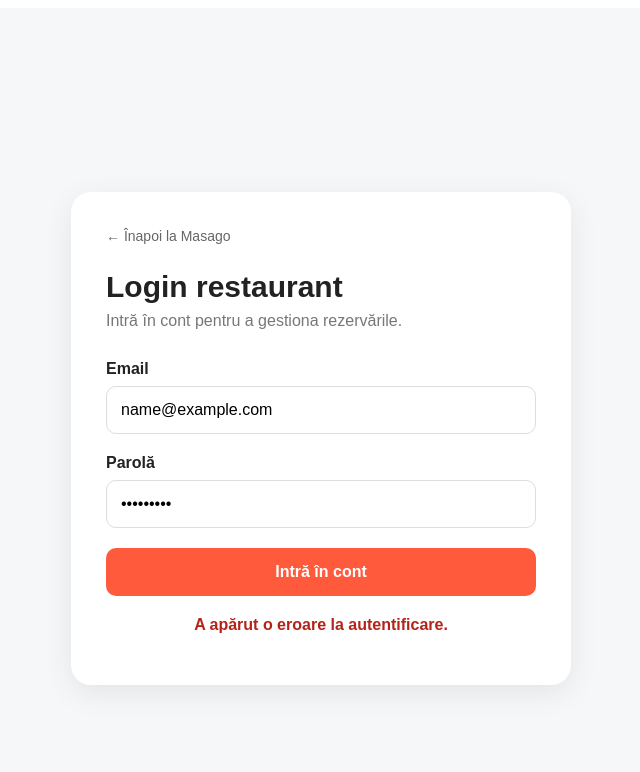
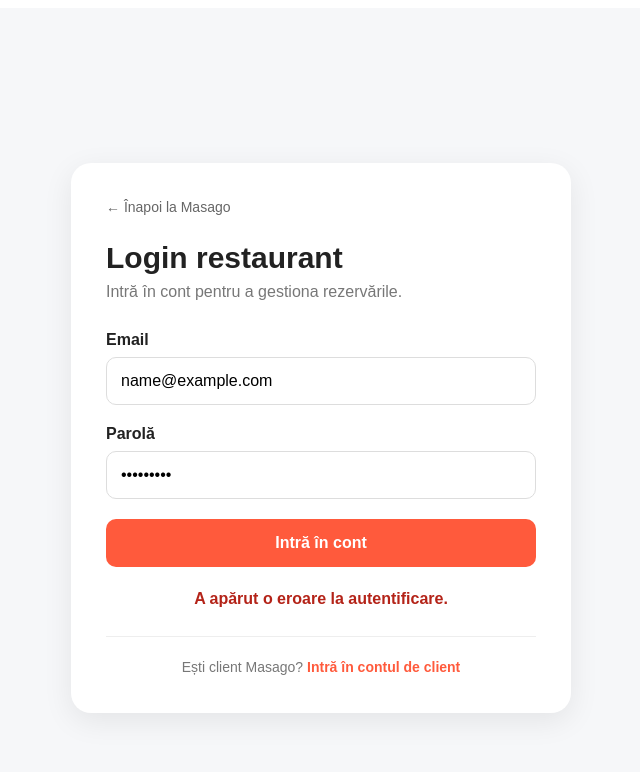
Before and after one commit to masago1/masago1, a Next.js app: page /login in a window 1280 px wide. Both pictures are taken after typing "name@example.com", "Sample123" into the empty fields and a click on the button "Intră în cont". Shown: the top 772 px of the page, without its empty margins (319-959 px from the left). Built offline with nearby package versions, Linux system fonts and the light colour scheme; no server answers.

Commit message:
Update page.js

```diff
--- a/app/login/page.js
+++ b/app/login/page.js
@@ -27,20 +27,28 @@ export default function LoginPage() {
         process.env.NEXT_PUBLIC_SUPABASE_PUBLISHABLE_KEY;
 
       if (!supabaseUrl || !supabaseKey) {
-        setMessage("Conexiunea cu Supabase nu este configurată.");
+        setMessage(
+          "Conexiunea cu Supabase nu este configurată."
+        );
         return;
       }
+
+      /*
+        1. LOGIN NORMAL ÎN SUPABASE
+      */
 
       const response = await fetch(
         `${supabaseUrl}/auth/v1/token?grant_type=password`,
         {
           method: "POST",
+
           headers: {
             apikey: supabaseKey,
             "Content-Type": "application/json",
           },
+
           body: JSON.stringify({
-            email,
+            email: email.trim(),
             password,
           }),
         }
@@ -50,29 +58,128 @@ export default function LoginPage() {
 
       if (!response.ok) {
         console.error(data);
-        setMessage("Email sau parolă incorectă.");
+
+        setMessage(
+          "Email sau parolă incorectă."
+        );
+
         return;
       }
 
+      const accessToken =
+        data.access_token;
+
+      const refreshToken =
+        data.refresh_token;
+
+      if (!accessToken) {
+        setMessage(
+          "Nu am putut crea sesiunea."
+        );
+
+        return;
+      }
+
+      /*
+        2. VERIFICĂM DACĂ USERUL ESTE RESTAURANT
+      */
+
+      const restaurantCheckResponse =
+        await fetch(
+          `${supabaseUrl}/rest/v1/rpc/is_restaurant_user`,
+          {
+            method: "POST",
+
+            headers: {
+              apikey: supabaseKey,
+
+              Authorization:
+                `Bearer ${accessToken}`,
+
+              "Content-Type":
+                "application/json",
+            },
+
+            body: JSON.stringify({}),
+          }
+        );
+
+      const isRestaurant =
+        await restaurantCheckResponse.json();
+
+      if (!restaurantCheckResponse.ok) {
+        console.error(
+          "Restaurant check error:",
+          isRestaurant
+        );
+
+        setMessage(
+          "Nu am putut verifica accesul restaurantului."
+        );
+
+        return;
+      }
+
+      /*
+        3. DACĂ NU ESTE RESTAURANT,
+           NU ÎL LĂSĂM ÎN DASHBOARD
+      */
+
+      if (isRestaurant !== true) {
+        localStorage.removeItem(
+          "masago_access_token"
+        );
+
+        localStorage.removeItem(
+          "masago_refresh_token"
+        );
+
+        localStorage.removeItem(
+          "masago_user_email"
+        );
+
+        setMessage(
+          "Acest cont este un cont de client. Folosește „Intră în cont” din pagina principală."
+        );
+
+        return;
+      }
+
+      /*
+        4. ESTE RESTAURANT.
+           SALVĂM SESIUNEA RESTAURANTULUI.
+      */
+
       localStorage.setItem(
         "masago_access_token",
-        data.access_token
+        accessToken
       );
 
-      localStorage.setItem(
-        "masago_refresh_token",
-        data.refresh_token
-      );
+      if (refreshToken) {
+        localStorage.setItem(
+          "masago_refresh_token",
+          refreshToken
+        );
+      }
 
       localStorage.setItem(
         "masago_user_email",
-        data.user?.email || email
+        data.user?.email ||
+          email.trim()
       );
 
-      window.location.href = "/dashboard";
+      /*
+        5. MERGEM ÎN DASHBOARD
+      */
+
+      window.location.href =
+        "/dashboard";
     } catch (error) {
       console.error(error);
-      setMessage("A apărut o eroare la autentificare.");
+
+      setMessage(
+        "A apărut o eroare la autentificare."
+      );
     } finally {
       setLoading(false);
     }
@@ -81,32 +188,63 @@ export default function LoginPage() {
   return (
     <main
       style={{
-        fontFamily: "Arial, sans-serif",
-        background: "#f6f7f9",
-        minHeight: "100vh",
-        display: "flex",
-        alignItems: "center",
-        justifyContent: "center",
-        padding: "30px",
-        color: "#222",
+        fontFamily:
+          "Arial, sans-serif",
+
+        background:
+          "#f6f7f9",
+
+        minHeight:
+          "100vh",
+
+        display:
+          "flex",
+
+        alignItems:
+          "center",
+
+        justifyContent:
+          "center",
+
+        padding:
+          "30px",
+
+        color:
+          "#222",
       }}
     >
       <div
         style={{
-          width: "100%",
-          maxWidth: "430px",
-          background: "white",
-          padding: "35px",
-          borderRadius: "20px",
-          boxShadow: "0 8px 30px rgba(0,0,0,0.08)",
+          width:
+            "100%",
+
+          maxWidth:
+            "430px",
+
+          background:
+            "white",
+
+          padding:
+            "35px",
+
+          borderRadius:
+            "20px",
+
+          boxShadow:
+            "0 8px 30px rgba(0,0,0,0.08)",
         }}
       >
         <a
           href="/"
           style={{
-            textDecoration: "none",
-            color: "#666",
-            fontSize: "14px",
+            textDecoration:
+              "none",
+
+            color:
+              "#666",
+
+            fontSize:
+              "14px",
           }}
         >
           ← Înapoi la Masago
@@ -114,9 +252,14 @@ export default function LoginPage() {
 
         <h1
           style={{
-            marginTop: "25px",
-            marginBottom: "8px",
-            fontSize: "30px",
+            marginTop:
+              "25px",
+
+            marginBottom:
+              "8px",
+
+            fontSize:
+              "30px",
           }}
         >
           Login restaurant
@@ -124,20 +267,35 @@ export default function LoginPage() {
 
         <p
           style={{
-            color: "#777",
-            marginTop: 0,
-            marginBottom: "30px",
+            color:
+              "#777",
+
+            marginTop:
+              0,
+
+            marginBottom:
+              "30px",
           }}
         >
-          Intră în cont pentru a gestiona rezervările.
+          Intră în cont pentru a
+          gestiona rezervările.
         </p>
 
-        <form onSubmit={handleLogin}>
+        <form
+          onSubmit={
+            handleLogin
+          }
+        >
           <label
             style={{
-              display: "block",
-              fontWeight: "bold",
-              marginBottom: "8px",
+              display:
+                "block",
+
+              fontWeight:
+                "bold",
+
+              marginBottom:
+                "8px",
             }}
           >
             Email
@@ -145,25 +303,53 @@ export default function LoginPage() {
 
           <input
             type="email"
+
             placeholder="restaurant@masago.ro"
-            value={email}
-            onChange={(e) => setEmail(e.target.value)}
+
+            value={
+              email
+            }
+
+            onChange={(e) =>
+              setEmail(
+                e.target.value
+              )
+            }
+
             style={{
-              width: "100%",
-              boxSizing: "border-box",
-              padding: "14px",
-              borderRadius: "10px",
-              border: "1px solid #ddd",
-              fontSize: "16px",
-              marginBottom: "20px",
+              width:
+                "100%",
+
+              boxSizing:
+                "border-box",
+
+              padding:
+                "14px",
+
+              borderRadius:
+                "10px",
+
+              border:
+                "1px solid #ddd",
+
+              fontSize:
+                "16px",
+
+              marginBottom:
+                "20px",
             }}
           />
 
           <label
             style={{
-              display: "block",
-              fontWeight: "bold",
-              marginBottom: "8px",
+              display:
+                "block",
+
+              fontWeight:
+                "bold",
+
+              marginBottom:
+                "8px",
             }}
           >
             Parolă
@@ -171,52 +357,157 @@ export default function LoginPage() {
 
           <input
             type="password"
+
             placeholder="Parola"
-            value={password}
-            onChange={(e) => setPassword(e.target.value)}
+
+            value={
+              password
+            }
+
+            onChange={(e) =>
+              setPassword(
+                e.target.value
+              )
+            }
+
             style={{
-              width: "100%",
-              boxSizing: "border-box",
-              padding: "14px",
-              borderRadius: "10px",
-              border: "1px solid #ddd",
-              fontSize: "16px",
-              marginBottom: "20px",
+              width:
+                "100%",
+
+              boxSizing:
+                "border-box",
+
+              padding:
+                "14px",
+
+              borderRadius:
+                "10px",
+
+              border:
+                "1px solid #ddd",
+
+              fontSize:
+                "16px",
+
+              marginBottom:
+                "20px",
             }}
           />
 
           <button
             type="submit"
-            disabled={loading}
+
+            disabled={
+              loading
+            }
+
             style={{
-              width: "100%",
-              padding: "15px",
-              borderRadius: "10px",
-              border: "none",
-              background: "#ff5a3c",
-              color: "white",
-              fontSize: "16px",
-              fontWeight: "bold",
-              cursor: loading ? "not-allowed" : "pointer",
-              opacity: loading ? 0.7 : 1,
+              width:
+                "100%",
+
+              padding:
+                "15px",
+
+              borderRadius:
+                "10px",
+
+              border:
+                "none",
+
+              background:
+                "#ff5a3c",
+
+              color:
+                "white",
+
+              fontSize:
+                "16px",
+
+              fontWeight:
+                "bold",
+
+              cursor:
+                loading
+                  ? "not-allowed"
+                  : "pointer",
+
+              opacity:
+                loading
+                  ? 0.7
+                  : 1,
             }}
           >
-            {loading ? "Se conectează..." : "Intră în cont"}
+            {loading
+              ? "Se verifică..."
+              : "Intră în cont"}
           </button>
 
           {message && (
             <p
               style={{
-                textAlign: "center",
-                marginTop: "20px",
-                fontWeight: "bold",
-                color: "#b42318",
+                textAlign:
+                  "center",
+
+                marginTop:
+                  "20px",
+
+                fontWeight:
+                  "bold",
+
+                color:
+                  "#b42318",
+
+                lineHeight:
+                  1.5,
               }}
             >
               {message}
             </p>
           )}
         </form>
+
+        <div
+          style={{
+            marginTop:
+              "25px",
+
+            paddingTop:
+              "20px",
+
+            borderTop:
+              "1px solid #eee",
+
+            textAlign:
+              "center",
+
+            color:
+              "#777",
+
+            fontSize:
+              "14px",
+
+            lineHeight:
+              1.5,
+          }}
+        >
+          Ești client Masago?{" "}
+
+          <a
+            href="/cont"
+            style={{
+              color:
+                "#ff5a3c",
+
+              textDecoration:
+                "none",
+
+              fontWeight:
+                "bold",
+            }}
+          >
+            Intră în contul de client
+          </a>
+        </div>
       </div>
     </main>
   );
```
